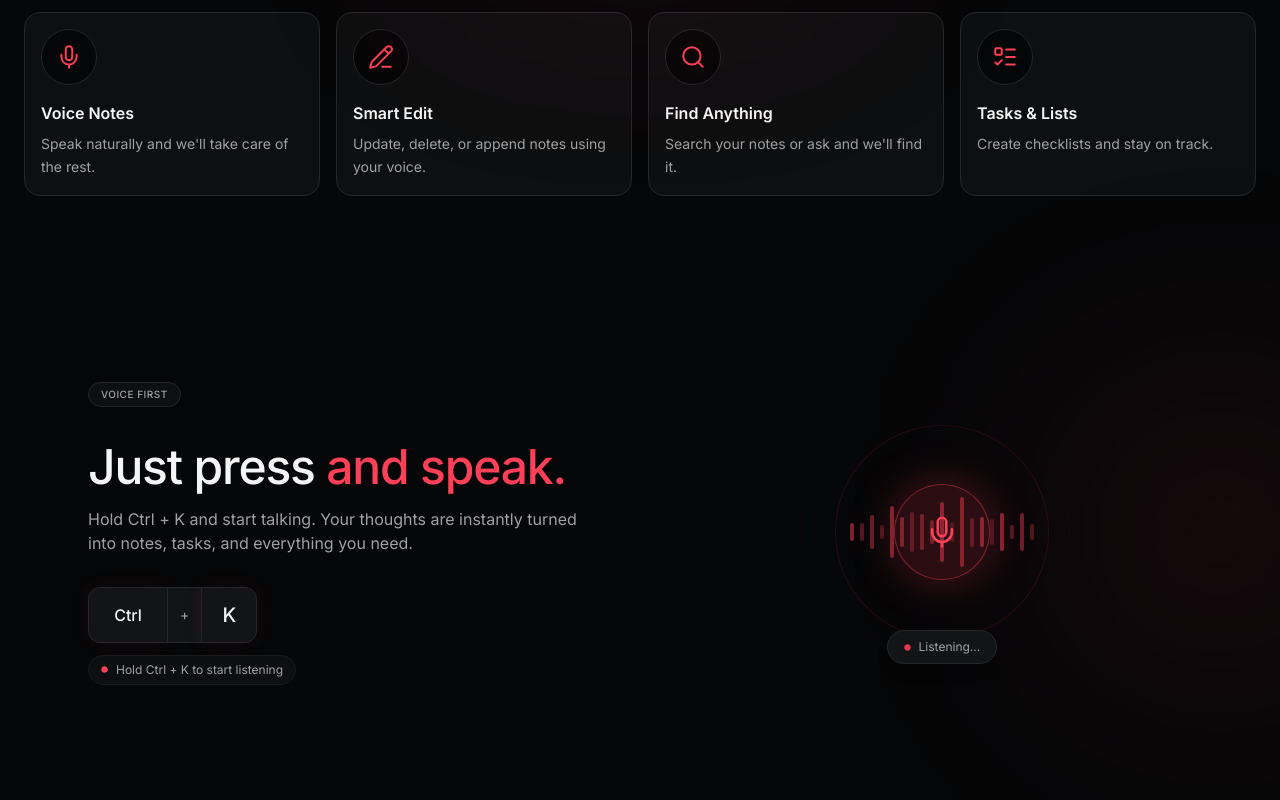
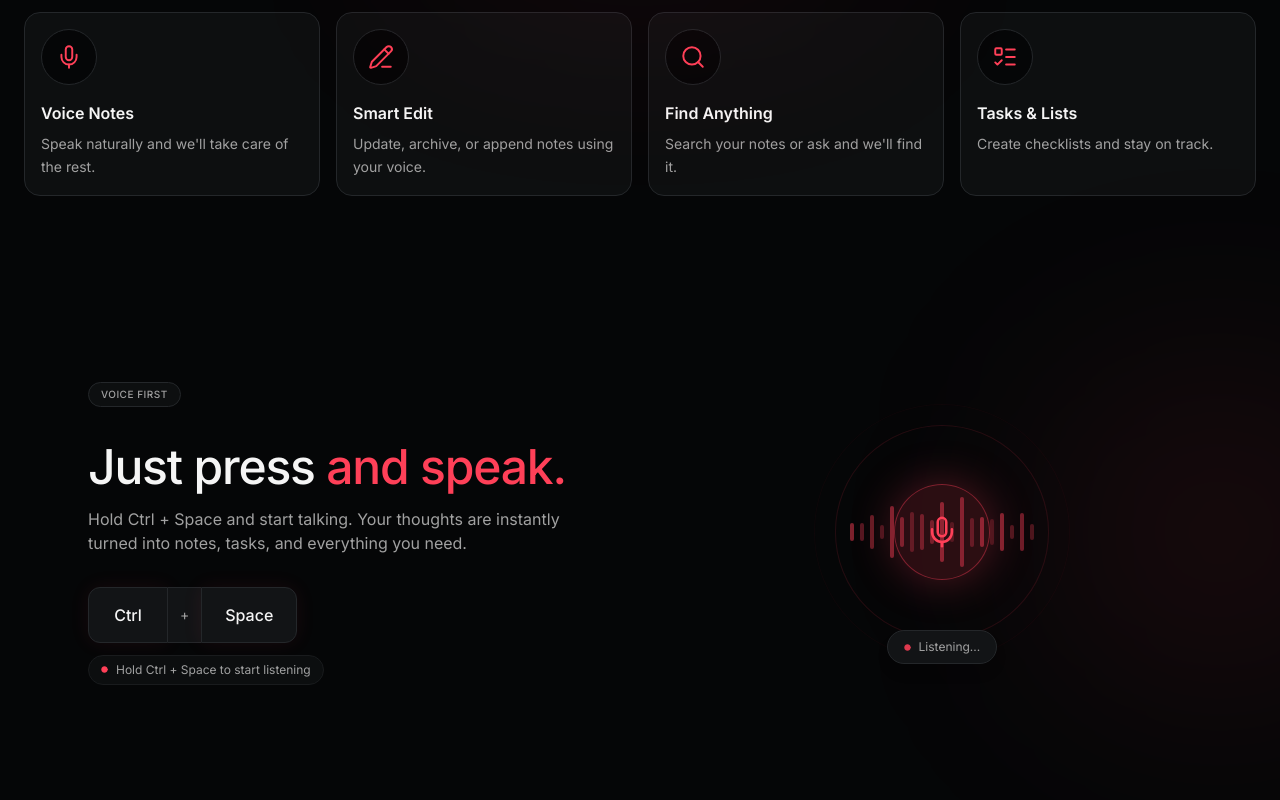
Before and after one commit to GarvThanvi/voice-note-taking, a React (Vite) app in the folder frontend/: page / in a window 1280 px wide. Shown: the part 980-1780 px from the top of the page. Built offline with nearby package versions, Linux system fonts and the light colour scheme; no server answers.

Commit message:
refactor: made new statuspill component and content changes

```diff
--- a/frontend/src/components/LandingPage/Features.tsx
+++ b/frontend/src/components/LandingPage/Features.tsx
@@ -20,7 +20,7 @@ const features = [
   {
     icon: PencilLine,
     title: "Smart Edit",
-    description: "Update, delete, or append notes using your voice.",
+    description: "Update, archive, or append notes using your voice.",
   },
   {
     icon: Search,
--- a/frontend/src/components/LandingPage/Hero.tsx
+++ b/frontend/src/components/LandingPage/Hero.tsx
@@ -93,7 +93,7 @@ const Dictation = () => {
           </button>
         </div>
 
-        <span className="text-xs text-muted-foreground">⌘D to dictate</span>
+        <span className="text-xs text-muted-foreground">Ctrl + Space to dictate</span>
       </div>
     </div>
   );
--- a/frontend/src/components/LandingPage/KeyboardMinimal.tsx
+++ b/frontend/src/components/LandingPage/KeyboardMinimal.tsx
@@ -1,9 +1,9 @@
 import { Fragment } from "react";
 import {
+  Archive,
   FileText,
   ListChecks,
   Search,
-  Trash2,
   Zap,
   ShieldCheck,
   Monitor,
@@ -28,8 +28,8 @@ const commands = [
     text: "Find my notes about system design",
   },
   {
-    icon: Trash2,
-    text: "Delete my old travel notes",
+    icon: Archive,
+    text: "Archive my old travel notes",
   },
 ];
 
--- a/frontend/src/components/LandingPage/Shortcuts.tsx
+++ b/frontend/src/components/LandingPage/Shortcuts.tsx
@@ -1,9 +1,10 @@
-import { Mic, Circle } from "lucide-react";
+import { Mic } from "lucide-react";
 import { motion } from "framer-motion";
 
 import Container from "../ui/Container";
 import Badge from "../ui/Badge";
 import Reveal from "../ui/Reveal";
+import StatusPill from "../ui/StatusPill";
 
 const EASE: [number, number, number, number] = [0.21, 0.47, 0.32, 0.98];
 
@@ -52,11 +53,10 @@ const Shortcuts = () => {
                 </h2>
 
                 <p className="mt-4 max-w-lg text-sm leading-6 text-muted sm:text-base">
-                  Hold Ctrl + K and start talking. Your thoughts are instantly
+                  Hold Ctrl + Space and start talking. Your thoughts are instantly
                   turned into notes, tasks, and everything you need.
                 </p>
 
-                {/* Shortcut */}
                 {/* Shortcut */}
                 <div className="mt-8 flex flex-col items-start gap-3">
                   {/* Keys */}
@@ -91,40 +91,25 @@ const Shortcuts = () => {
 
                     <div
                       className="
-        flex h-14 min-w-14 items-center justify-center
+                        flex h-14 min-w-[6rem] items-center justify-center
                         rounded-r-xl
                         border border-border
                         bg-surface-elevated
-        px-4
-        text-xl font-medium
+                        px-5
+                        text-base font-medium
                         text-foreground
                         shadow-[0_0_20px_color-mix(in_srgb,var(--color-primary)_8%,transparent)]
                       "
                     >
-      K
+                      Space
                     </div>
                   </div>
 
                   {/* Keyboard hint */}
-  <div
-    className="
-      flex items-center gap-2
-      rounded-full
-      border border-border-subtle
-      bg-surface-elevated/60
-      px-3 py-1.5
-    "
-  >
-    <Circle
-      size={7}
-      fill="currentColor"
-      className="text-primary"
+                  <StatusPill
+                    label="Hold Ctrl + Space to start listening"
+                    size="sm"
                   />
-
-    <span className="text-xs text-muted">
-      Hold Ctrl + K to start listening
-    </span>
-  </div>
                 </div>
               </div>
 
@@ -216,37 +201,13 @@ const Shortcuts = () => {
 
                 {/* Listening status */}
                 <motion.div
-                  className="
-                    absolute bottom-2
-                    flex items-center gap-2
-                    rounded-full
-                    border border-border
-                    bg-surface-elevated
-                    px-4 py-2
-                    shadow-lg
-                  "
+                  className="absolute bottom-2"
                   initial={{ opacity: 0, y: 8 }}
                   whileInView={{ opacity: 1, y: 0 }}
                   viewport={{ once: true }}
                   transition={{ duration: 0.5, ease: EASE, delay: 0.3 }}
                 >
-                  <motion.span
-                    animate={{ opacity: [1, 0.35, 1] }}
-                    transition={{
-                      duration: 1.2,
-                      repeat: Infinity,
-                    }}
-                  >
-                    <Circle
-                      size={7}
-                      fill="currentColor"
-                      className="text-primary"
-                    />
-                  </motion.span>
-
-                  <span className="text-xs text-muted">
-                    Listening...
-                  </span>
+                  <StatusPill label="Listening..." size="md" pulsing />
                 </motion.div>
               </div>
             </div>
--- a/frontend/src/components/NotePage/VoiceGuide/StepOne.tsx
+++ b/frontend/src/components/NotePage/VoiceGuide/StepOne.tsx
@@ -1,4 +1,5 @@
 import { ArrowRight, Check, Mic } from "lucide-react";
+import StatusPill from "../../ui/StatusPill";
 
 interface GuideStep {
   title: string;
@@ -129,11 +130,7 @@ const StepOne = () => {
               py-3
             "
           >
-            <div className="flex items-center gap-2">
-              <span className="h-2.5 w-2.5 rounded-full bg-primary shadow-[0_0_8px_rgba(255,64,88,0.8)]" />
-
-              <span className="text-[12px] text-muted">Listening...</span>
-            </div>
+            <StatusPill label="Listening..." size="bare" />
 
             <span className="text-[12px] text-muted">0:03</span>
           </div>
--- a/frontend/src/components/NotePage/VoiceGuide/VoiceGuideModal.tsx
+++ b/frontend/src/components/NotePage/VoiceGuide/VoiceGuideModal.tsx
@@ -136,7 +136,7 @@ const VoiceGuideModal = ({
 
         {/* Footer */}
         <div className="shrink-0 border-t border-border px-5 py-3">
-          <div className="flex items-center justify-between gap-4">
+          <div className="flex flex-col-reverse gap-3 sm:flex-row sm:items-center sm:justify-between sm:gap-4">
             {/* Preference */}
             <label className="flex cursor-pointer select-none items-center gap-2 text-xs text-muted">
               <input
@@ -171,17 +171,21 @@ const VoiceGuideModal = ({
 
             {/* Actions */}
             {step === 1 ? (
-              <Button onClick={() => setStep(2)} className="shrink-0">
+              <Button onClick={() => setStep(2)} className="w-full sm:w-auto">
                 Get Started
                 <ArrowRight size={16} />
               </Button>
             ) : (
-              <div className="flex items-center gap-2">
-                <Button variant="secondary" onClick={() => setStep(1)}>
+              <div className="flex flex-col-reverse gap-2 sm:flex-row sm:items-center">
+                <Button
+                  variant="secondary"
+                  onClick={() => setStep(1)}
+                  className="w-full sm:w-auto"
+                >
                   Back
                 </Button>
 
-                <Button onClick={handleClose}>
+                <Button onClick={handleClose} className="w-full sm:w-auto">
                   Got it! Let's go
                   <ArrowRight size={16} />
                 </Button>
--- /dev/null
+++ b/frontend/src/components/ui/StatusPill.tsx
@@ -0,0 +1,50 @@
+import { Circle } from "lucide-react";
+import { motion } from "framer-motion";
+
+type StatusPillSize = "sm" | "md" | "bare";
+
+interface StatusPillProps {
+  label: string;
+  pulsing?: boolean;
+  size?: StatusPillSize;
+  className?: string;
+}
+
+const SIZE_CLASSES: Record<StatusPillSize, string> = {
+  sm: "gap-2 rounded-full border border-border-subtle bg-surface-elevated/60 px-3 py-1.5",
+  md: "gap-2 rounded-full border border-border bg-surface-elevated px-4 py-2 shadow-lg",
+  bare: "gap-2",
+};
+
+const StatusPill = ({
+  label,
+  pulsing = false,
+  size = "sm",
+  className = "",
+}: StatusPillProps) => {
+  const dot = (
+    <Circle size={7} fill="currentColor" className="text-primary" />
+  );
+
+  return (
+    <div
+      className={`inline-flex items-center ${SIZE_CLASSES[size]} ${className}`}
+    >
+      {pulsing ? (
+        <motion.span
+          className="flex items-center"
+          animate={{ opacity: [1, 0.35, 1] }}
+          transition={{ duration: 1.2, repeat: Infinity }}
+        >
+          {dot}
+        </motion.span>
+      ) : (
+        <span className="flex items-center">{dot}</span>
+      )}
+
+      <span className="text-xs text-muted">{label}</span>
+    </div>
+  );
+};
+
+export default StatusPill;
```
Also changed, not shown: frontend/src/pages/Note.tsx (+46 -7 lines). Lines whose indentation alone changed are shown as unchanged.
